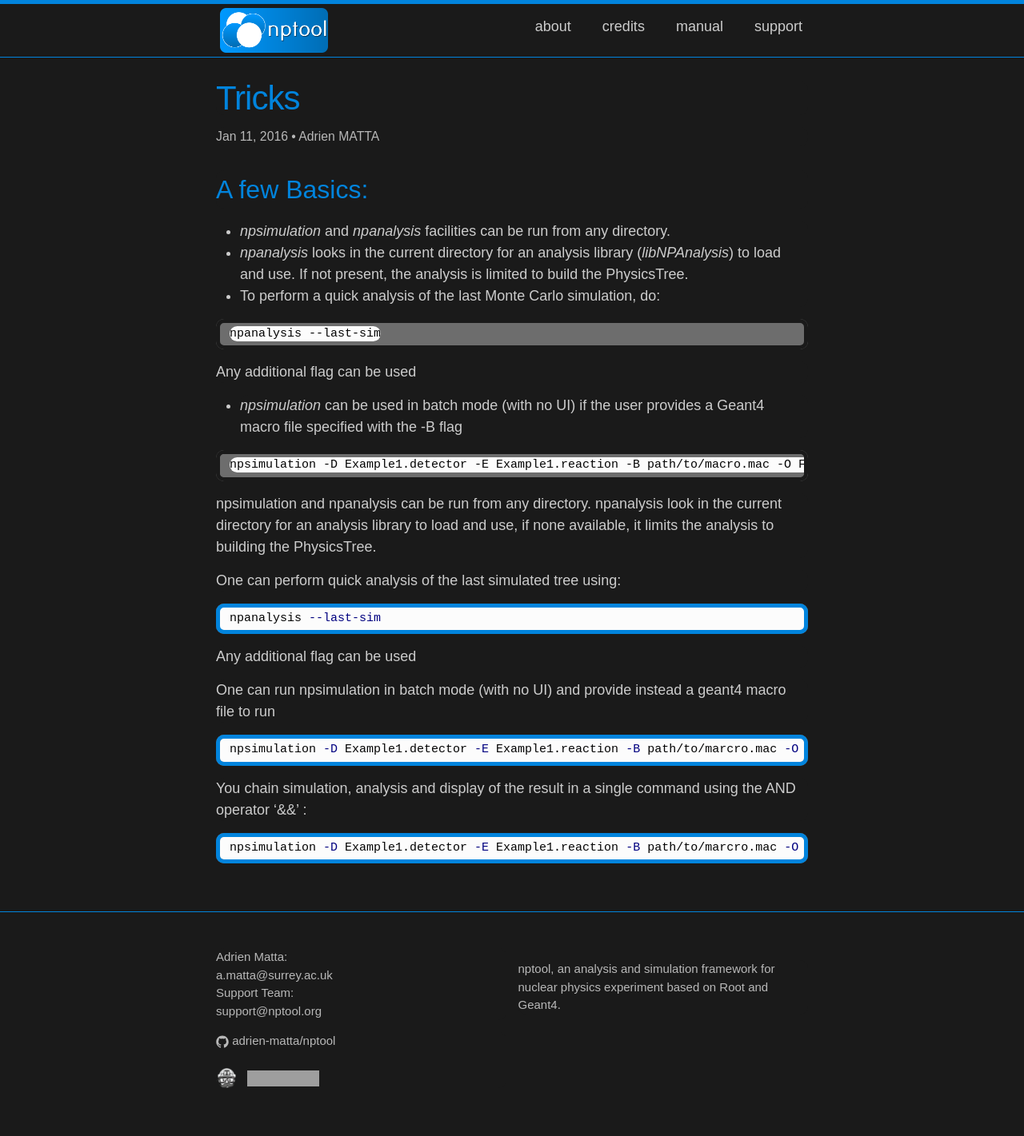
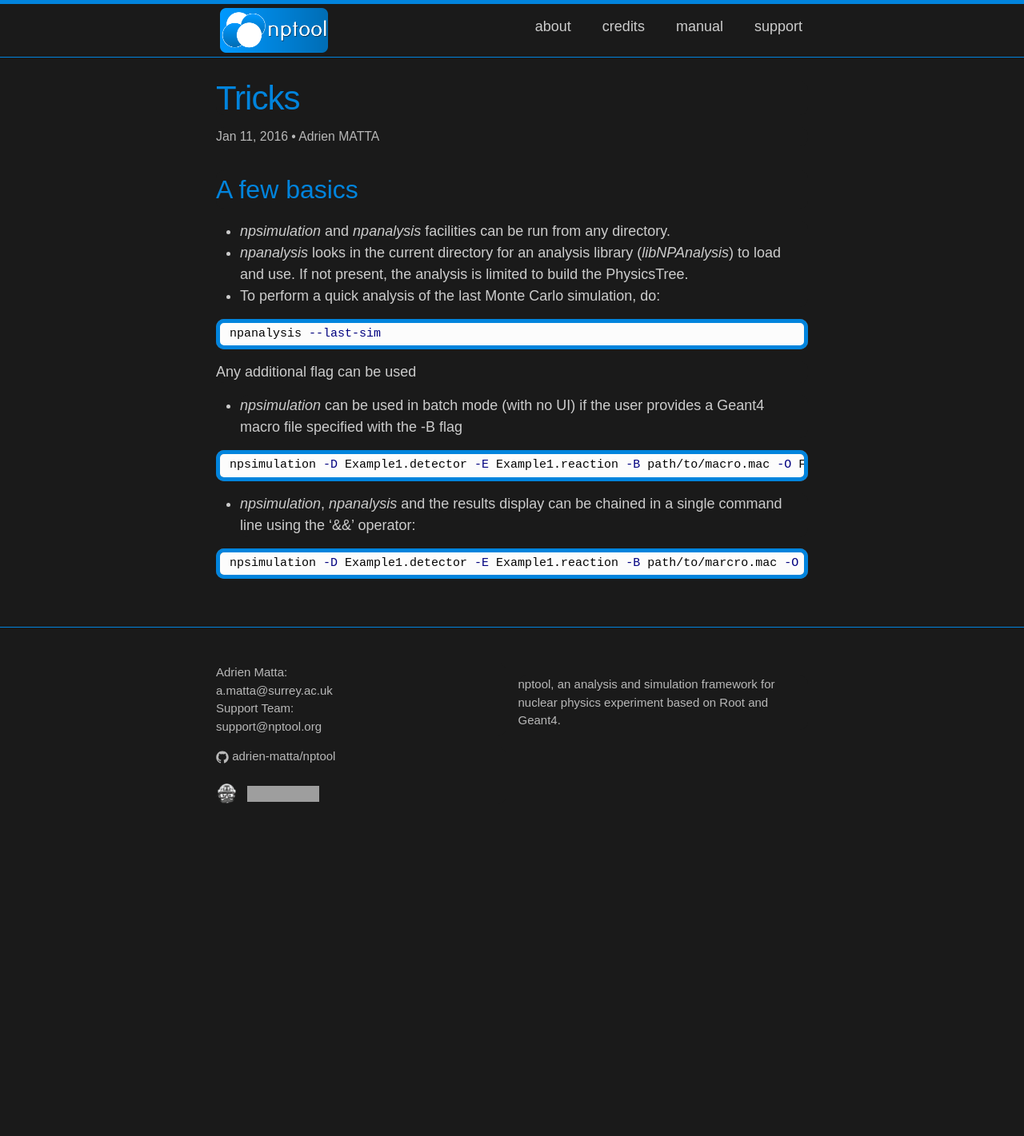
Before and after one commit to adrien-matta/nptool, a Jekyll site: the page built from _manual/tricks.md, in a window 1280 px wide. Shown: the whole page at 80% size. Built offline with Jekyll 4.4.1, drawn with Linux system fonts in a browser that asks for light colours; some web fonts are replaced; after the commit the page ends 1065 px from its top, so only the background shows below that; grey boxes are pictures that could not be loaded.

Commit message:
+ update

````diff
--- a/_manual/tricks.md
+++ b/_manual/tricks.md
@@ -6,43 +6,27 @@ author: Adrien MATTA
 manual_order: 0
 show_in_nav: false
 ---
-## A few Basics:
+## A few basics
 
 - _npsimulation_ and _npanalysis_ facilities can be run from any directory.
 - _npanalysis_ looks in the current directory for an analysis library
   (_libNPAnalysis_) to load and use. If not present, the analysis is limited
   to build the PhysicsTree.
 - To perform a quick analysis of the last Monte Carlo simulation, do:
-
-```
+{% highlight bash %}
 npanalysis --last-sim
-```
+{% endhighlight %}
 
 Any additional flag can be used
 
 - _npsimulation_ can be used in batch mode (with no UI) if the user provides
 a Geant4 macro file specified with the -B flag
-
-```
+{% highlight bash %}
 npsimulation -D Example1.detector -E Example1.reaction -B path/to/macro.mac -O FileName
-```
-
-npsimulation and npanalysis can be run from any directory. npanalysis look in the current directory for an analysis library to load and use, if none available, it limits the analysis to building the PhysicsTree.
-
-One can perform quick analysis of the last simulated tree using:
-
-{% highlight bash %}
-npanalysis --last-sim
-{% endhighlight %}
-Any additional flag can be used
-
-One can run npsimulation in batch mode (with no UI) and provide instead a geant4 macro file to run
-
-{% highlight bash %}
-npsimulation -D Example1.detector -E Example1.reaction -B path/to/marcro.mac -O FileName
 {% endhighlight %}
 
-You chain simulation, analysis and display of the result in a single command using the AND operator '&&' :
+- _npsimulation_, _npanalysis_ and the results display can be chained in a
+single command line using the '&&' operator:
 {% highlight bash %}
-npsimulation -D Example1.detector -E Example1.reaction -B path/to/marcro.mac -O FileName && npanalysis --last-sim -O FileName && root MyMacro.cxx
+npsimulation -D Example1.detector -E Example1.reaction -B path/to/marcro.mac -O FileName && npanalysis --last-sim -O FileName && root MyMacro.C
 {% endhighlight %}
````
